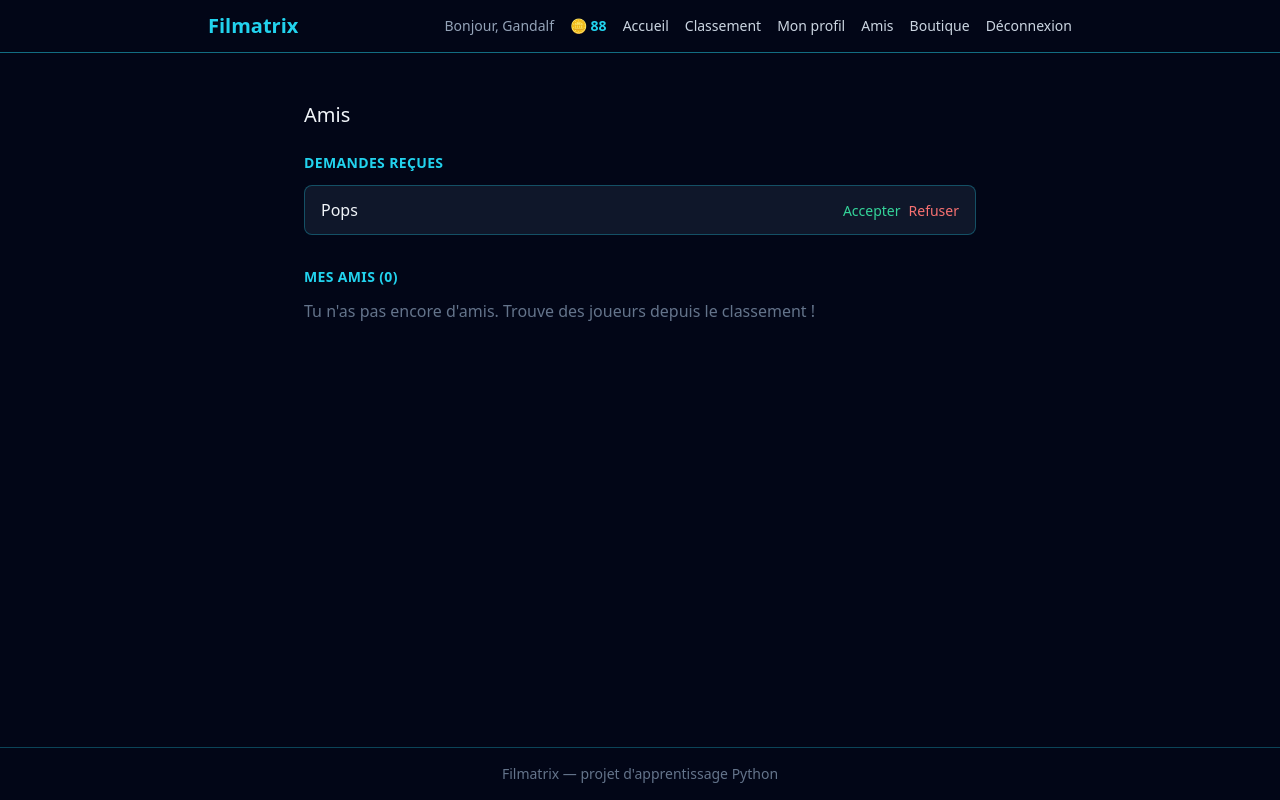
After one commit to Pauline-hiez/filmatrix, a Flask app: page /amis in a window 1280 px wide. The commit adds this page. Run offline with Flask 3, Linux system fonts and the light colour scheme; a user stored in the database is signed in.

Commit message:
Ajout des routes et templates du système d'amis + affichage bouton d'ajout au classement

```diff
--- a/app.py
+++ b/app.py
@@ -32,6 +32,13 @@ from src.tmdb import (
 )
 from src.itunes import search_soundtrack_preview
 from src.reports import REPORT_REASON
+from src.friends import (
+        accept_friend_request,
+        decline_friend_request,
+        get_friends_list,
+        send_friend_request,
+        get_friendship_between
+    )
 
 load_dotenv()
 
@@ -742,35 +749,114 @@ def create_app(database_uri: str | None = None) -> Flask:
 
         return {"success": True}
 
+    @app.route("/amis/demander/<int:user_id>", methods=["POST"])
+    @login_required
+    def send_friend_request_route(user_id: int) -> str:
+        """Envoie une demande d'amis à un utilisateur"""
+        target_user = User.query.get_or_404(user_id)
+
+        success = send_friend_request(current_user, target_user)
+        db.session.commit()
+
+        if success:
+            flash(f"Demande d'ami envoyée à {target_user.username}.")
+        else:
+            flash("Impossible d'envoyer cette demabde.")
+
+        return redirect(request.referrer or url_for("friends_list"))
+
+    @app.route("/amis/accepter/<int:friendship_id>", methods=["POST"])
+    @login_required
+    def accept_friend_request_route(friendship_id: int) -> str:
+        """Accepte une demande d'ami reçue"""
+        success = accept_friend_request(friendship_id, current_user.id)
+        db.session.commit()
+
+        if success:
+            flash("Demande d'ami acceptée.")
+        else:
+            flash("Impossible d'accepter cette demande.")
+
+        return redirect(url_for("friends_list"))
+
+    @app.route("/amis/refuser/<int:friendship_id>", methods=["POST"])
+    @login_required
+    def decline_friend_request_route(friendship_id: int) -> str:
+        """Refuse ou annule une demande d'ami"""
+        success = decline_friend_request(friendship_id, current_user.id)
+        db.session.commit()
+
+        if success:
+            flash("Demande supprimée.")
+        else:
+            flash("Impossible de supprimer cette demande.")
+
+        return redirect(url_for("friends_list"))
+
+    @app.route("/amis")
+    @login_required
+    def friends_list() -> str:
+        """Affiche la liste d'amis, les demandes reçues et envoyées"""
+        friends = get_friends_list(current_user.id)
+
+        received_requests = [
+                friendship
+                for friendship in current_user.received_friend_requests
+                if friendship.status == "pending"
+            ]
+
+        sent_requests = [
+                friendship
+                for friendship in current_user.sent_friend_requests
+                if friendship.status == "pending"
+            ]
+
+        return render_template(
+                "amis.html",
+                friends=friends,
+                received_requests=received_requests,
+                sent_requests=sent_requests,
+            )
+
 
     @app.route("/classement")
     def leaderboard() -> str:
         """Affiche le classement général des joueurs, trié par XP total"""
         results = (
                 db.session.query(
-                        User.username,
-                        User.total_xp,
-                        func.count(Attempt.id).label("total"),
-                        func.sum(db.case((Attempt.is_correct, 1), else_=0)).label("correct"),
-                    )
-                    .join(Attempt, Attempt.user_id == User.id)
-                    .group_by(User.id)
-                    .order_by(User.total_xp.desc())
-                    .all()
+                    User.id,
+                    User.username,
+                    User.total_xp,
+                    func.count(Attempt.id).label("total"),
+                    func.sum(db.case((Attempt.is_correct, 1), else_=0)).label("correct"),
+                )
+                .join(Attempt, Attempt.user_id == User.id)
+                .group_by(User.id)
+                .order_by(User.total_xp.desc())
+                .all()
             )
 
         leaderboard_entries = []
         for result in results:
             level_info = calculate_level(result.total_xp)
+
+            friendship_status = None
+            if current_user.is_authenticated and current_user.id != result.id:
+                friendship = get_friendship_between(current_user.id, result.id)
+                if friendship is not None:
+                    friendship_status = friendship.status
+
             leaderboard_entries.append(
-                {
-                    "username": result.username,
-                    "total_xp": result.total_xp,
-                    "level": level_info["level"],
-                    "total": result.total,
-                    "correct": result.correct,
-                }
-            )
+                    {
+                        "user_id": result.id,
+                        "username": result.username,
+                        "total_xp": result.total_xp,
+                        "level": level_info["level"],
+                        "total": result.total,
+                        "correct": result.correct,
+                        "friendship_status": friendship_status,
+                        }
+                )
 
         return render_template("classement.html", results=leaderboard_entries)
 
--- /dev/null
+++ b/templates/amis.html
@@ -0,0 +1,63 @@
+{% extends "base.html" %}
+
+{% block content %}
+<div class="max-w-2xl mx-auto mt-8">
+    <h2 class="text-xl mb-6">Amis</h2>
+
+    {% if received_requests %}
+    <div class="mb-8">
+        <h3 class="text-sm font-bold text-cyan-400 uppercase tracking-wide mb-3">Demandes reçues</h3>
+        <div class="flex flex-col gap-2">
+            {% for friendship in received_requests %}
+            <div class="flex items-center justify-between bg-slate-900 border border-cyan-400/30 rounded-lg px-4 py-3">
+                <span>{{ friendship.requester.username }}</span>
+                <div class="flex gap-2">
+                    <form method="POST" action="{{ url_for('accept_friend_request_route', friendship_id=friendship.id) }}">
+                        <button type="submit" class="text-emerald-400 hover:text-emerald-300 transition text-sm">Accepter</button>
+                    </form>
+                    <form method="POST" action="{{ url_for('decline_friend_request_route', friendship_id=friendship.id) }}">
+                        <button type="submit" class="text-red-400 hover:text-red-300 transition text-sm">Refuser</button>
+                    </form>
+                </div>
+            </div>
+            {% endfor %}
+        </div>
+    </div>
+    {% endif %}
+
+    {% if sent_requests %}
+    <div class="mb-8">
+        <h3 class="text-sm font-bold text-slate-400 uppercase tracking-wide mb-3">Demandes envoyées</h3>
+        <div class="flex flex-col gap-2">
+            {% for friendship in sent_requests %}
+            <div class="flex items-center justify-between bg-slate-900 border border-cyan-400/30 rounded-lg px-4 py-3">
+                <span>{{ friendship.receiver.username }}</span>
+                <div class="flex items-center gap-2">
+                    <span class="text-slate-500 text-xs">En attente</span>
+                    <form method="POST" action="{{ url_for('decline_friend_request_route', friendship_id=friendship.id) }}">
+                        <button type="submit" class="text-red-400 hover:text-red-300 transition text-sm">Annuler</button>
+                    </form>
+                </div>
+            </div>
+            {% endfor %}
+        </div>
+    </div>
+    {% endif %}
+
+    <div>
+        <h3 class="text-sm font-bold text-cyan-400 uppercase tracking-wide mb-3">Mes amis ({{ friends | length }})</h3>
+        {% if friends %}
+        <div class="flex flex-col gap-2">
+            {% for friend in friends %}
+            <div class="flex items-center justify-between bg-slate-900 border border-cyan-400/30 rounded-lg px-4 py-3">
+                <span>{{ friend.username }}</span>
+                <span class="text-slate-500 text-xs">Niveau {{ friend.total_xp // 100 + 1 }}</span>
+            </div>
+            {% endfor %}
+        </div>
+        {% else %}
+        <p class="text-slate-500">Tu n'as pas encore d'amis. Trouve des joueurs depuis le classement !</p>
+        {% endif %}
+    </div>
+</div>
+{% endblock %}
--- a/templates/base.html
+++ b/templates/base.html
@@ -70,6 +70,7 @@
 
                     {% if current_user.is_authenticated %}
                         <a href="{{ url_for('profile') }}" class="text-slate-300 hover:text-cyan-400 transition">Mon profil</a>
+                        <a href="{{ url_for('friends_list') }}" class="text-slate-300 hover:text-cyan-400 transition">Amis</a>
                         <a href="{{ url_for('shop') }}" class="text-slate-300 hover:text-cyan-400 transition">Boutique</a>
                         {% if current_user.is_admin %}
                             <a href="{{ url_for('admin_questions_list') }}" class="text-amber-400 hover:text-amber-300 transition">Admin</a>
@@ -89,6 +90,7 @@
 
             {% if current_user.is_authenticated %}
                 <a href="{{ url_for('profile') }}" class="text-slate-300 hover:text-cyan-400 transition">Mon profil</a>
+                <a href="{{ url_for('friends_list') }}" class="text-slate-300 hover:text-cyan-400 transition">Amis</a>
                 <a href="{{ url_for('shop') }}" class="text-slate-300 hover:text-cyan-400 transition">Boutique</a>
                 {% if current_user.is_admin %}
                     <a href="{{ url_for('admin_questions_list') }}" class="text-amber-400 hover:text-amber-300 transition">Admin</a>
```
Also changed, not shown: templates/classement.html (+16 -2 lines), instance/filmatrix.db.
